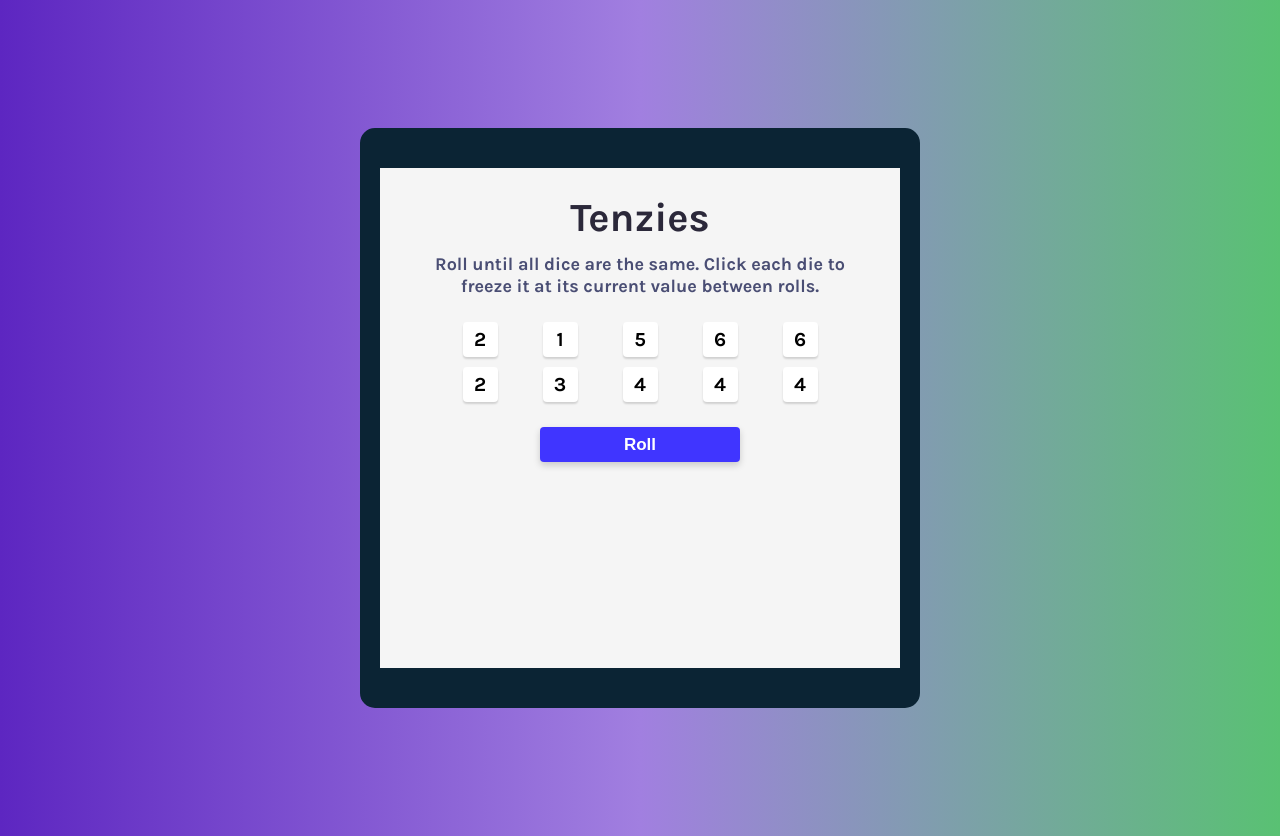
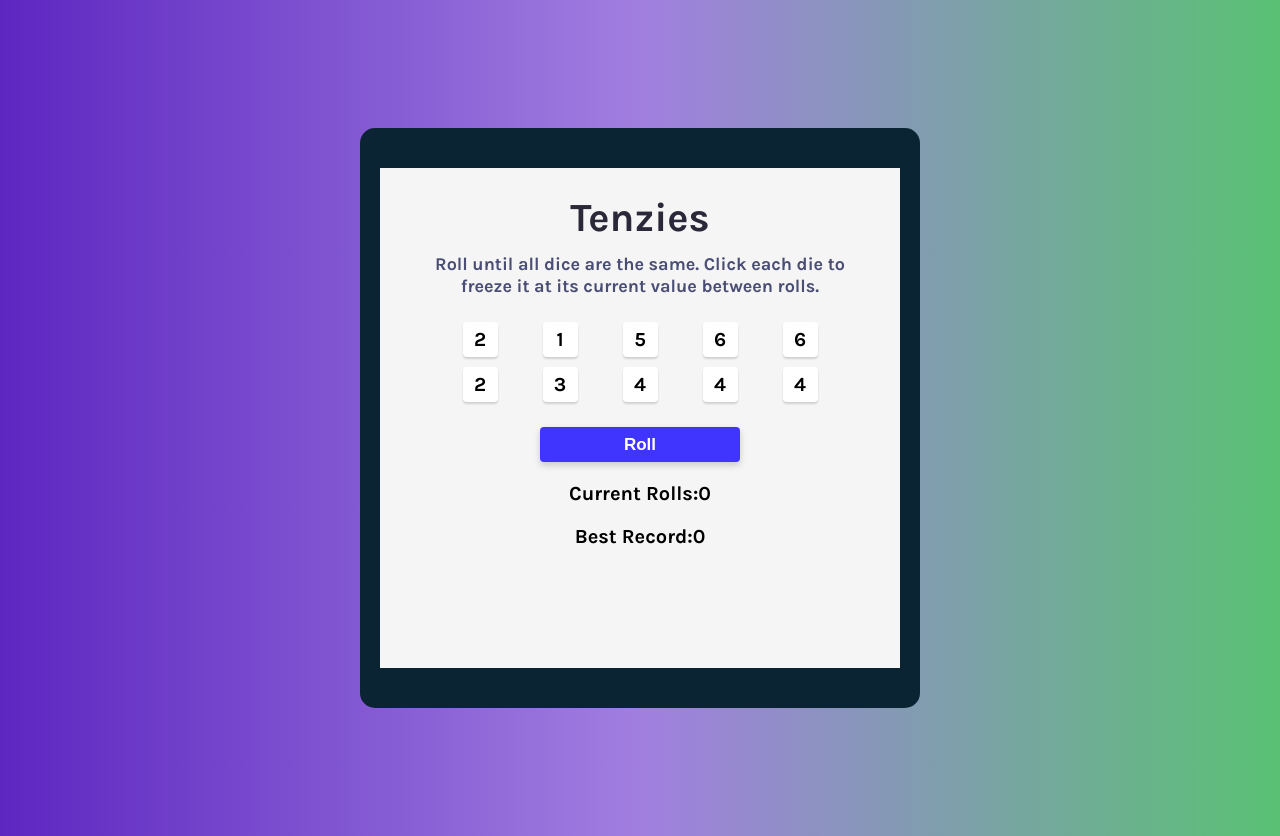
Before and after one commit to islom-sattorov/tenzies, a React (Vite) app: page / in a window 1280 px wide. Built offline with nearby package versions, Linux system fonts and the light colour scheme.

Commit message:
add: best record && current record

```diff
--- a/src/Components/Main/Main.jsx
+++ b/src/Components/Main/Main.jsx
@@ -1,13 +1,15 @@
 import { nanoid } from 'nanoid';
-import { useEffect, useState } from "react";
+import { useEffect, useRef, useState } from "react";
 import Confetti from 'react-confetti';
 import Table from "../Table/Table";
 
 function Main() {
+    const currentRolls = useRef(0)
     const [numbers, setNumbers] = useState(() => randomDice())
     const [tenzies, setTenzies] = useState(() => false);
     // Solution One
     // const choosenNumber = useRef(0)
+    const [bestRecord, setBestRecord] = useState(() => JSON.parse(window.localStorage.getItem("bestrecord")) || 0)
 
 
     function randomDice() {
@@ -24,6 +26,7 @@ function Main() {
 
 
     function handleClick() {
+        currentRolls.current = currentRolls.current + 1
         setNumbers(prev => prev.map(item => {
             return item.isHeld ?
                 item : { ...item, value: Math.ceil(Math.random() * 6) }
@@ -61,19 +64,24 @@ function Main() {
         const allSameValue = numbers.every(num => num.value === firstValue)
         if (allNumbers && allSameValue) {
             setTenzies(true)
-            console.log(true)
+            setBestRecord(prev => prev > currentRolls.current ? currentRolls.current : prev)
         }
     }
 
     function newGame() {
         setNumbers(() => randomDice())
         setTenzies(() => false)
+        currentRolls.current = 0
     }
 
 
     useEffect(() => {
         winCondition()
     }, [numbers])
+
+    useEffect(() => {
+        window.localStorage.setItem("bestrecord", JSON.stringify(bestRecord))
+    }, [bestRecord])
 
     return (
         <main className="main">
@@ -87,6 +95,8 @@ function Main() {
                 </p>
                 <Table set={setNumbers} numbers={numbers} />
                 <button onClick={tenzies ? newGame : handleClick} className="table_btn">{tenzies ? 'New Game' : "Roll"}</button>
+                <span className='record'>Current Rolls:{currentRolls.current}</span>
+                <span className='record'>Best Record:{bestRecord}</span>
                 {tenzies && <h2>You won!</h2>}
             </div>
         </main>
--- a/src/index.css
+++ b/src/index.css
@@ -106,3 +106,7 @@ box-shadow: inset 5px 5px 10px -3px rgba(0, 0, 0, 0.7);
   box-shadow: 0px 2px 2px rgba(0, 0, 0, 0.15);
   border-radius: 4px;
 }
+
+.record{
+  font-size: 20px;
+}
```
